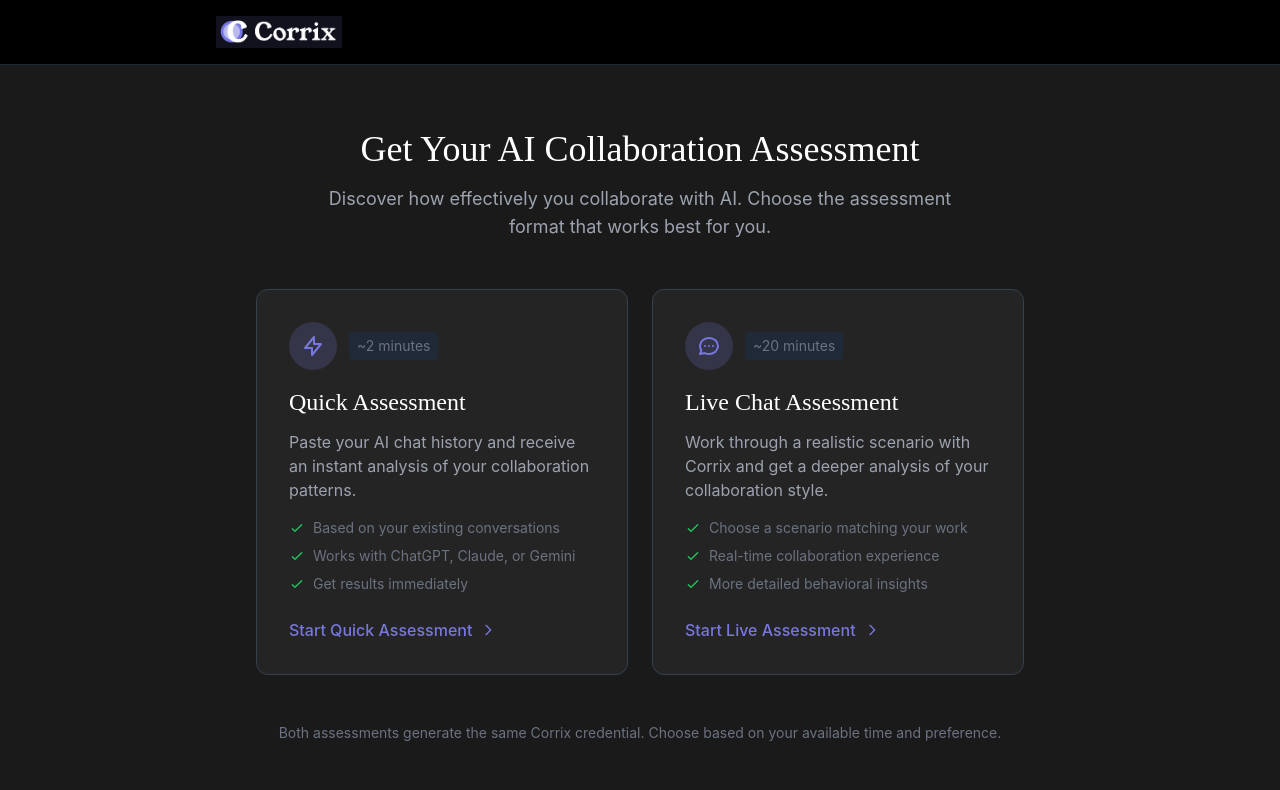
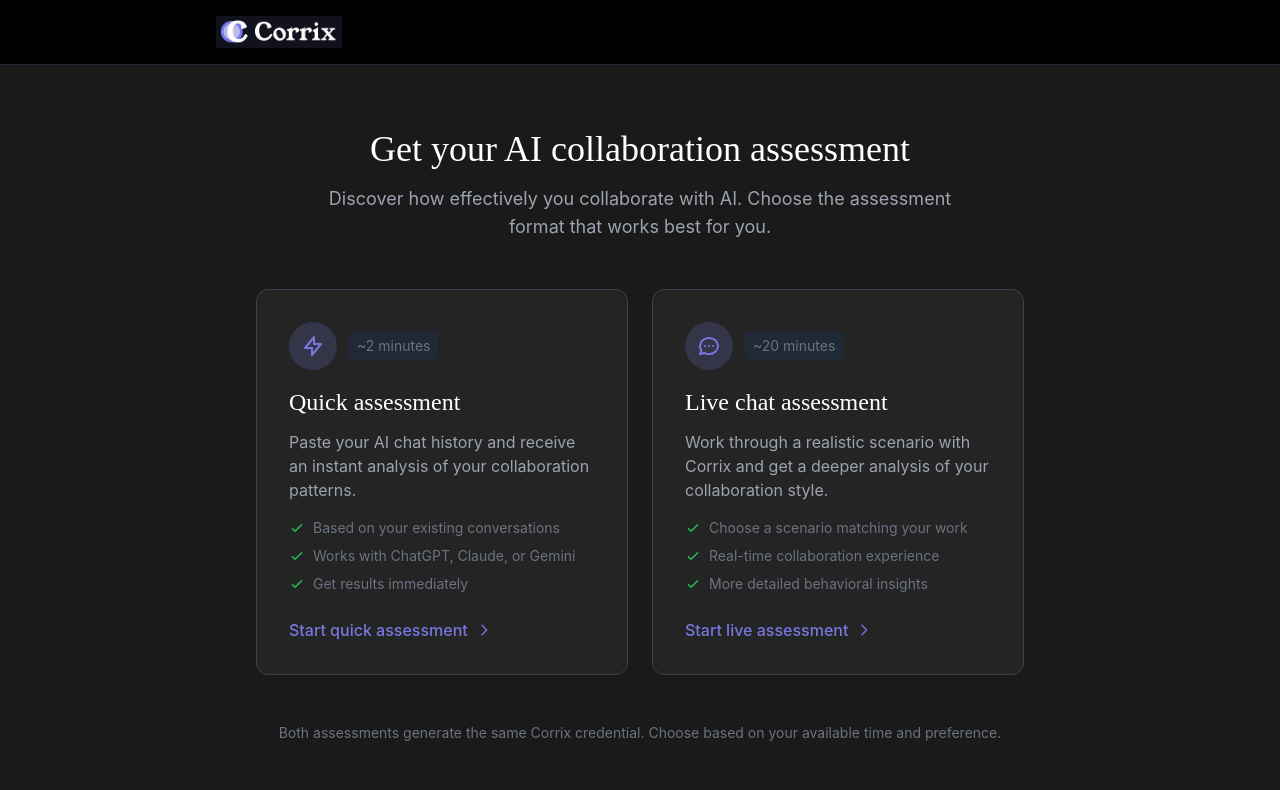
Before and after one commit to geoff-a11y/Corrix-dashboard-app, a React (Vite) app in the folder packages/dashboard/: page /assessment in a window 1280 px wide. Shown: the top 790 px of the page. Built offline with nearby package versions, Linux system fonts and the light colour scheme; no server answers.

Commit message:
Change headers to sentence case throughout UI

```diff
--- a/packages/dashboard/src/pages/AssessmentLandingPage.tsx
+++ b/packages/dashboard/src/pages/AssessmentLandingPage.tsx
@@ -14,7 +14,7 @@ export default function AssessmentLandingPage() {
       <main className="max-w-4xl mx-auto px-6 py-16">
         <div className="text-center mb-12">
           <h1 className="font-['Young_Serif'] text-4xl mb-4">
-            Get Your AI Collaboration Assessment
+            Get your AI collaboration assessment
           </h1>
           <p className="text-gray-400 text-lg max-w-2xl mx-auto">
             Discover how effectively you collaborate with AI. Choose the assessment format that works best for you.
@@ -37,7 +37,7 @@ export default function AssessmentLandingPage() {
             </div>
 
             <h2 className="font-['Young_Serif'] text-2xl mb-3 group-hover:text-[#7877DF] transition-colors">
-              Quick Assessment
+              Quick assessment
             </h2>
 
             <p className="text-gray-400 mb-4">
@@ -66,7 +66,7 @@ export default function AssessmentLandingPage() {
             </ul>
 
             <div className="mt-6 text-[#7877DF] font-medium flex items-center gap-2">
-              Start Quick Assessment
+              Start quick assessment
               <svg className="w-4 h-4 group-hover:translate-x-1 transition-transform" fill="none" stroke="currentColor" viewBox="0 0 24 24">
                 <path strokeLinecap="round" strokeLinejoin="round" strokeWidth={2} d="M9 5l7 7-7 7" />
               </svg>
@@ -88,7 +88,7 @@ export default function AssessmentLandingPage() {
             </div>
 
             <h2 className="font-['Young_Serif'] text-2xl mb-3 group-hover:text-[#7877DF] transition-colors">
-              Live Chat Assessment
+              Live chat assessment
             </h2>
 
             <p className="text-gray-400 mb-4">
@@ -117,7 +117,7 @@ export default function AssessmentLandingPage() {
             </ul>
 
             <div className="mt-6 text-[#7877DF] font-medium flex items-center gap-2">
-              Start Live Assessment
+              Start live assessment
               <svg className="w-4 h-4 group-hover:translate-x-1 transition-transform" fill="none" stroke="currentColor" viewBox="0 0 24 24">
                 <path strokeLinecap="round" strokeLinejoin="round" strokeWidth={2} d="M9 5l7 7-7 7" />
               </svg>
--- a/packages/dashboard/src/pages/LiveChatAssessmentPage.tsx
+++ b/packages/dashboard/src/pages/LiveChatAssessmentPage.tsx
@@ -7,7 +7,7 @@ const API_URL = import.meta.env.VITE_API_URL || 'http://localhost:3001/api';
 const SCENARIO_CATEGORIES = [
   {
     id: 'professional-communication',
-    name: 'Professional Communication',
+    name: 'Professional communication',
     description: 'Emails, reports, and workplace documents',
     icon: (
       <svg className="w-6 h-6" fill="none" stroke="currentColor" viewBox="0 0 24 24">
@@ -23,7 +23,7 @@ const SCENARIO_CATEGORIES = [
   },
   {
     id: 'creative-content',
-    name: 'Creative Content',
+    name: 'Creative content',
     description: 'Marketing, social media, and storytelling',
     icon: (
       <svg className="w-6 h-6" fill="none" stroke="currentColor" viewBox="0 0 24 24">
@@ -39,7 +39,7 @@ const SCENARIO_CATEGORIES = [
   },
   {
     id: 'problem-solving',
-    name: 'Problem Solving',
+    name: 'Problem solving',
     description: 'Analysis, troubleshooting, and decision-making',
     icon: (
       <svg className="w-6 h-6" fill="none" stroke="currentColor" viewBox="0 0 24 24">
@@ -55,7 +55,7 @@ const SCENARIO_CATEGORIES = [
   },
   {
     id: 'learning-research',
-    name: 'Learning & Research',
+    name: 'Learning & research',
     description: 'Understanding new topics and gathering information',
     icon: (
       <svg className="w-6 h-6" fill="none" stroke="currentColor" viewBox="0 0 24 24">
@@ -71,7 +71,7 @@ const SCENARIO_CATEGORIES = [
   },
   {
     id: 'planning-strategy',
-    name: 'Planning & Strategy',
+    name: 'Planning & strategy',
     description: 'Projects, goals, and roadmaps',
     icon: (
       <svg className="w-6 h-6" fill="none" stroke="currentColor" viewBox="0 0 24 24">
@@ -87,7 +87,7 @@ const SCENARIO_CATEGORIES = [
   },
   {
     id: 'code-technical',
-    name: 'Code & Technical',
+    name: 'Code & technical',
     description: 'Programming, debugging, and technical documentation',
     icon: (
       <svg className="w-6 h-6" fill="none" stroke="currentColor" viewBox="0 0 24 24">
@@ -285,7 +285,7 @@ export default function LiveChatAssessmentPage() {
       <main className="max-w-4xl mx-auto px-6 py-12">
         <div className="text-center mb-10">
           <h1 className="font-['Young_Serif'] text-3xl mb-3">
-            Choose Your Scenario
+            Choose your scenario
           </h1>
           <p className="text-gray-400 max-w-xl mx-auto">
             Select a scenario that reflects the type of work you typically do with AI. This helps us understand your collaboration style in a realistic context.
@@ -380,7 +380,7 @@ export default function LiveChatAssessmentPage() {
                         disabled={isLoading}
                         className="bg-[#7877DF] text-white px-8 py-3 rounded-lg font-medium hover:bg-[#6665c4] transition-colors disabled:opacity-50 disabled:cursor-not-allowed"
                       >
-                        {isLoading ? 'Starting...' : 'Begin Assessment'}
+                        {isLoading ? 'Starting...' : 'Begin assessment'}
                       </button>
                       <p className="text-gray-500 text-sm mt-3">
                         This assessment takes approximately 20 minutes
```
